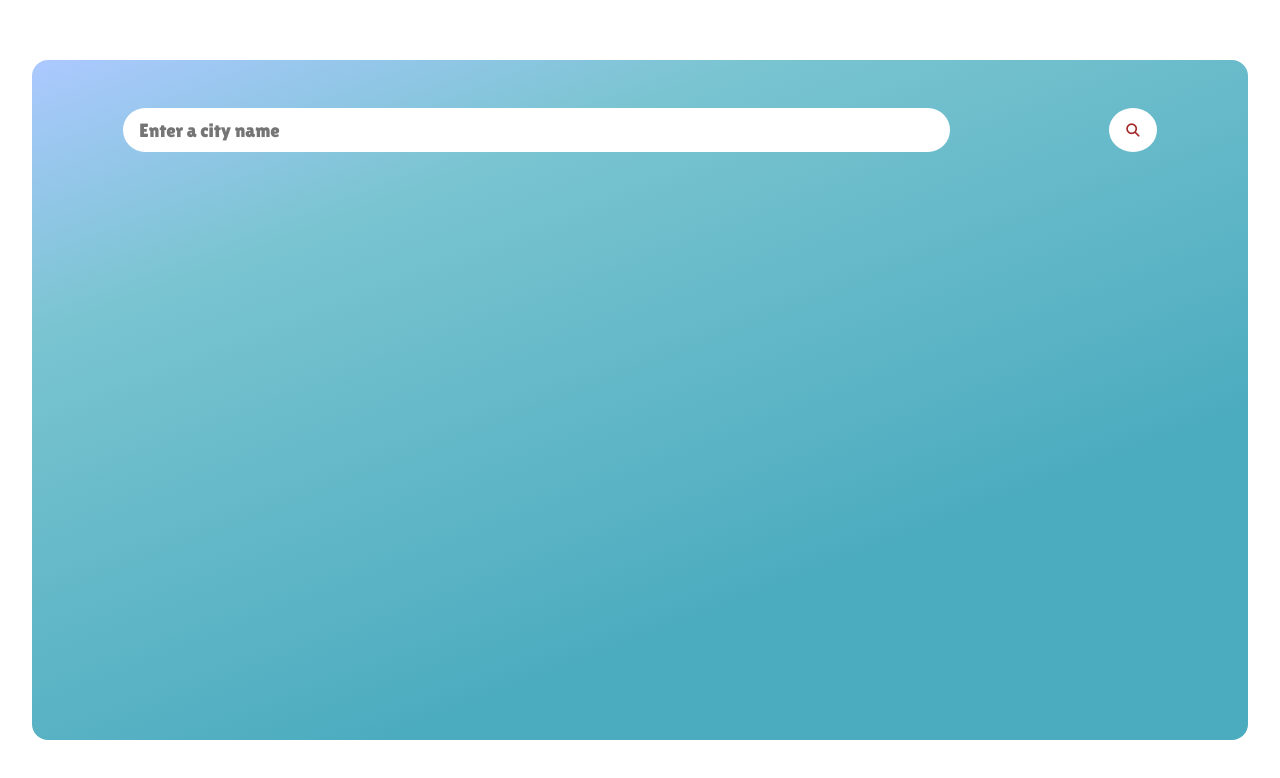
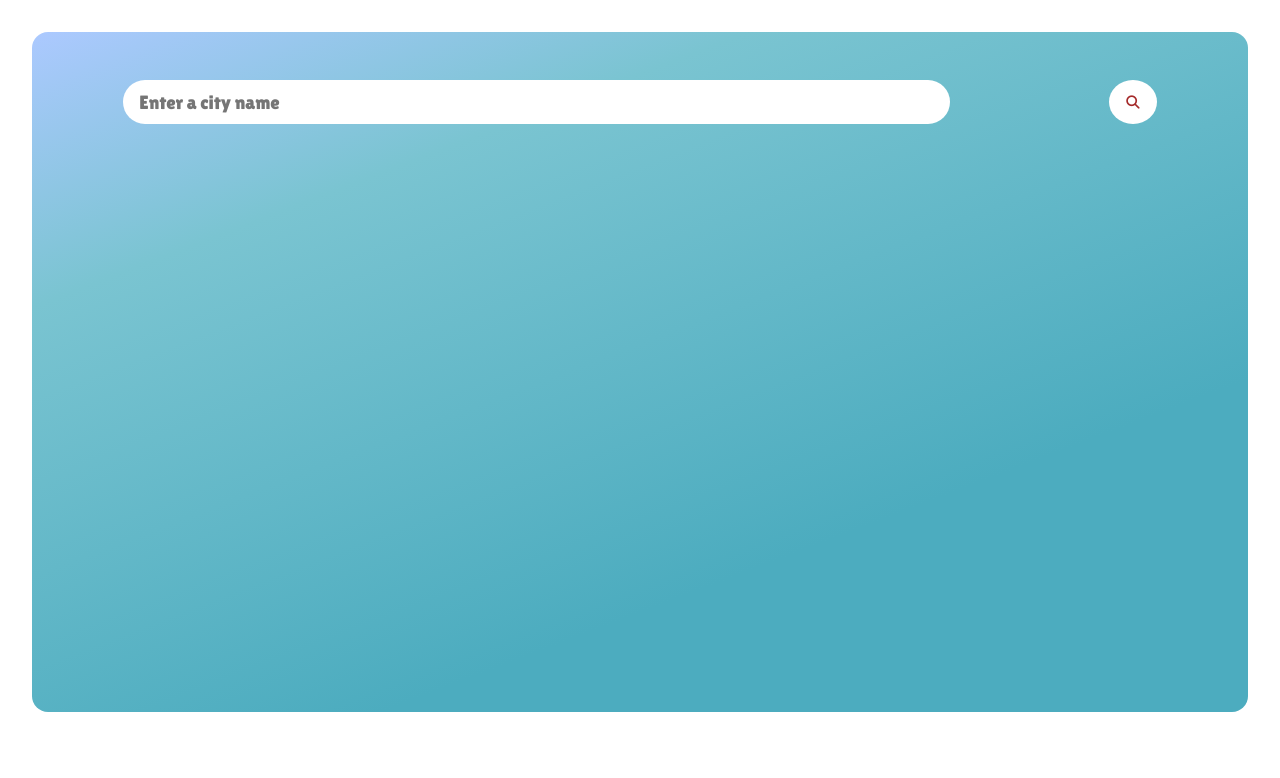
Before and after one commit to dveenity/weather-app, a plain HTML site: page index.html in a window 1280 px wide. Drawn offline with Linux system fonts and the light colour scheme.

Commit message:
Add files via upload

```diff
--- a/style.css
+++ b/style.css
@@ -11,8 +11,6 @@
 body {
   display: flex;
   justify-content: center;
-  align-items: center;
-  height: 100vh;
 }
 
 /* STYLING CONTAINER */
@@ -24,6 +22,7 @@ body {
   width: 95vw;
   border-radius: 1rem;
   padding: 3rem 0;
+  margin-top: 2rem;
   background: rgb(172, 201, 255);
   background: linear-gradient(
     159deg,
```
